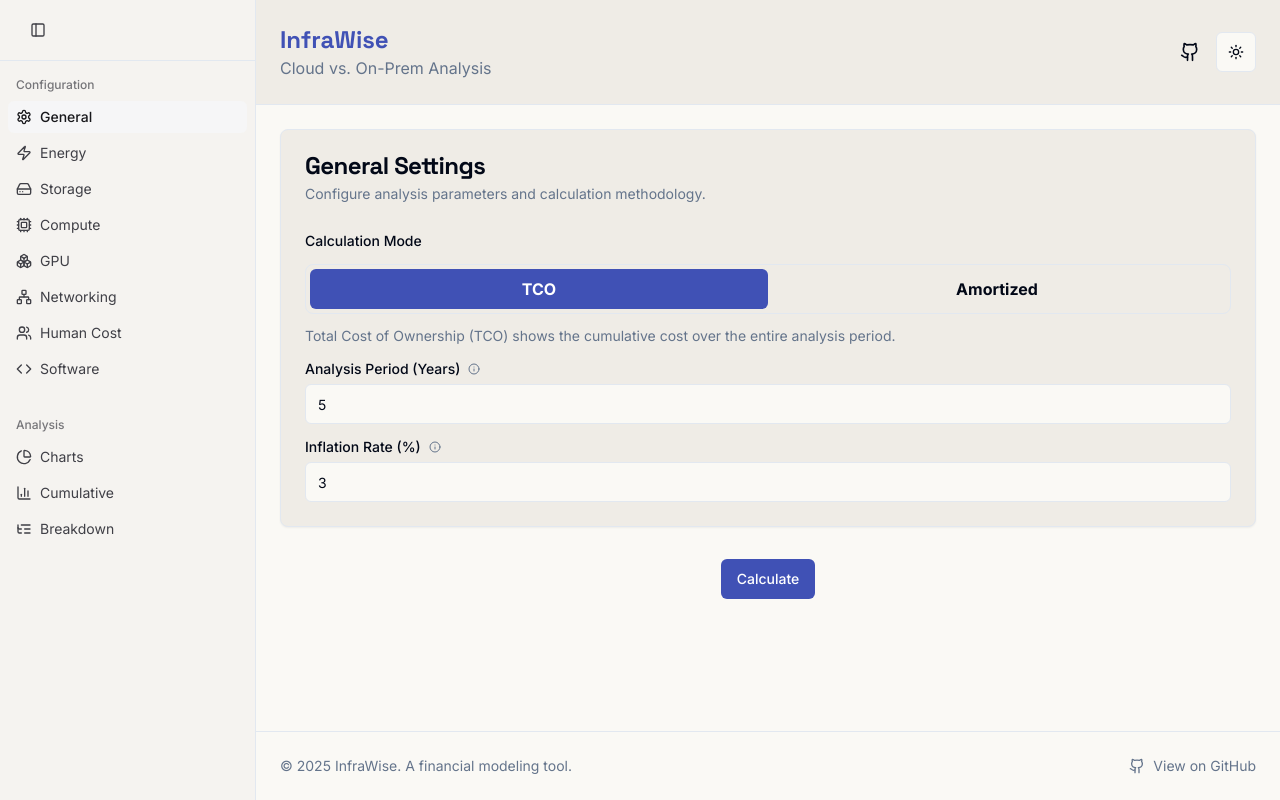
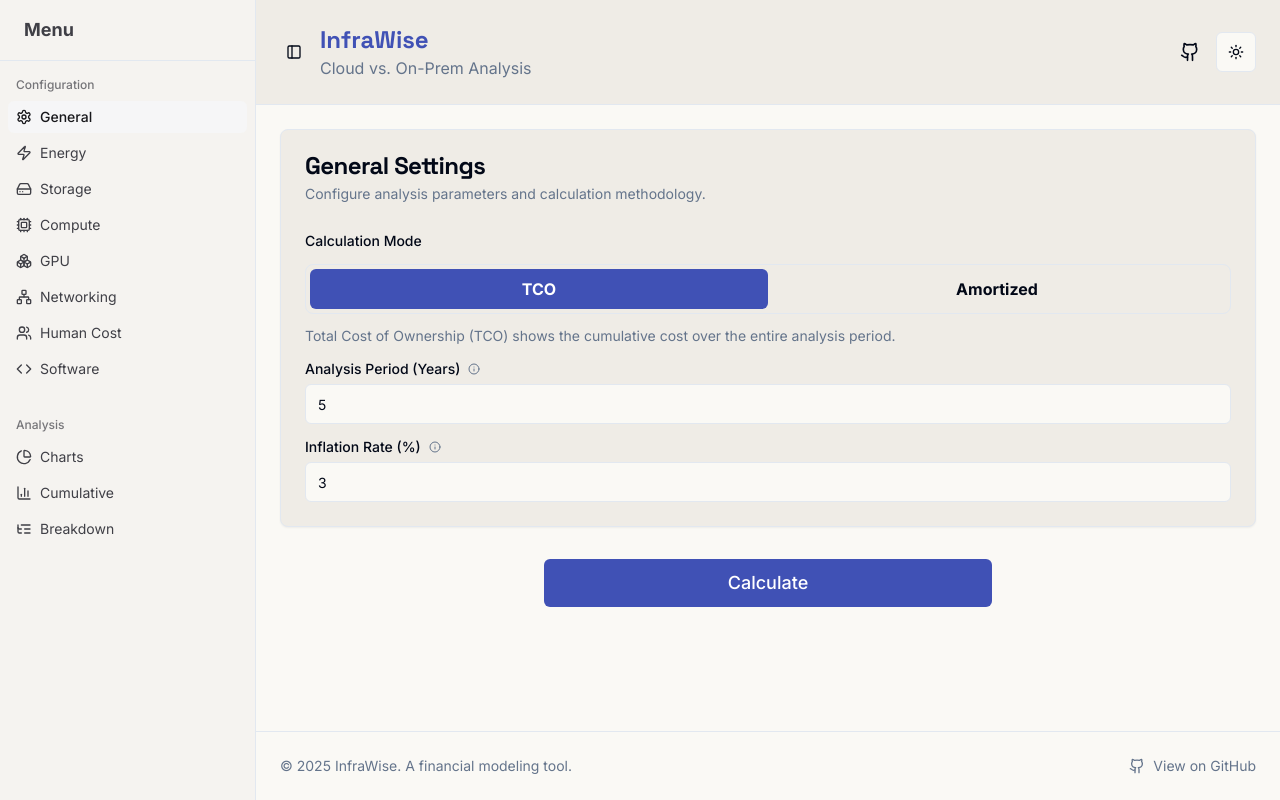
Before and after one commit to Sagyam/Infra-Wise, a Next.js app: page / in a window 1280 px wide. Built offline with nearby package versions, Linux system fonts and the light colour scheme.

Commit message:
Refactor AppSidebar and Header components for improved mobile usability and layout

```diff
--- a/src/app/page.tsx
+++ b/src/app/page.tsx
@@ -663,8 +663,13 @@
                   <div>
                     {renderSection()}
                     {!activeSection.startsWith('results-') && (
-                      <div className="mt-8 flex gap-4 justify-center">
-                        <Button type="submit" disabled={isLoading}>
+                      <div className="mt-8 flex flex-col gap-4 items-center">
+                        <Button
+                          type="submit"
+                          disabled={isLoading}
+                          size="lg"
+                          className="w-full max-w-md text-lg py-6"
+                        >
                           {isLoading ? 'Calculating...' : 'Calculate'}
                         </Button>
                         {error && (
--- a/src/components/app/app-sidebar.tsx
+++ b/src/components/app/app-sidebar.tsx
@@ -10,7 +10,7 @@
   SidebarMenu,
   SidebarMenuButton,
   SidebarMenuItem,
-  SidebarTrigger,
+  useSidebar,
 } from '@/components/ui/sidebar'
 import {BarChart3, Boxes, Code, Cpu, HardDrive, ListTree, Network, PieChart, Settings, Users, Zap} from 'lucide-react'
 
@@ -44,11 +44,20 @@
 }
 
 export function AppSidebar({ activeSection, onSectionChange }: AppSidebarProps) {
+  const { isMobile, setOpenMobile } = useSidebar()
+
+  const handleSectionChange = (section: string) => {
+    onSectionChange(section)
+    // Close the mobile sidebar after selecting an item
+    if (isMobile) {
+      setOpenMobile(false)
+    }
+  }
+
   return (
-    <Sidebar collapsible="icon">
-      <SidebarHeader className="border-b px-6 py-4 flex flex-row items-center justify-between">
-
-        <SidebarTrigger />
+    <Sidebar collapsible="offcanvas">
+      <SidebarHeader className="border-b px-6 py-4">
+        <div className="font-semibold text-lg">Menu</div>
       </SidebarHeader>
       <SidebarContent>
         {sections.map((section) => (
@@ -60,7 +69,7 @@
                   <SidebarMenuItem key={item.id}>
                     <SidebarMenuButton
                       isActive={activeSection === item.id}
-                      onClick={() => onSectionChange(item.id)}
+                      onClick={() => handleSectionChange(item.id)}
                       tooltip={item.title}
                     >
                       <item.icon />
--- a/src/components/app/header.tsx
+++ b/src/components/app/header.tsx
@@ -1,4 +1,5 @@
 import {Github} from 'lucide-react'
+import {SidebarTrigger} from '@/components/ui/sidebar'
 import {ThemeToggle} from './theme-toggle'
 
 export function Header() {
@@ -6,6 +7,7 @@
     <header className="p-4 sm:p-6 border-b bg-card">
       <div className="container mx-auto flex items-center justify-between gap-4">
         <div className="flex items-center gap-3">
+          <SidebarTrigger />
           <div>
             <h1 className="text-2xl font-bold font-headline text-primary">
               InfraWise
--- a/src/components/ui/sidebar.tsx
+++ b/src/components/ui/sidebar.tsx
@@ -214,7 +214,7 @@
     return (
       <div
         ref={ref}
-        className="group peer hidden md:block text-sidebar-foreground"
+        className="group peer text-sidebar-foreground md:block hidden"
         data-state={state}
         data-collapsible={state === 'collapsed' ? collapsible : ''}
         data-variant={variant}
```
